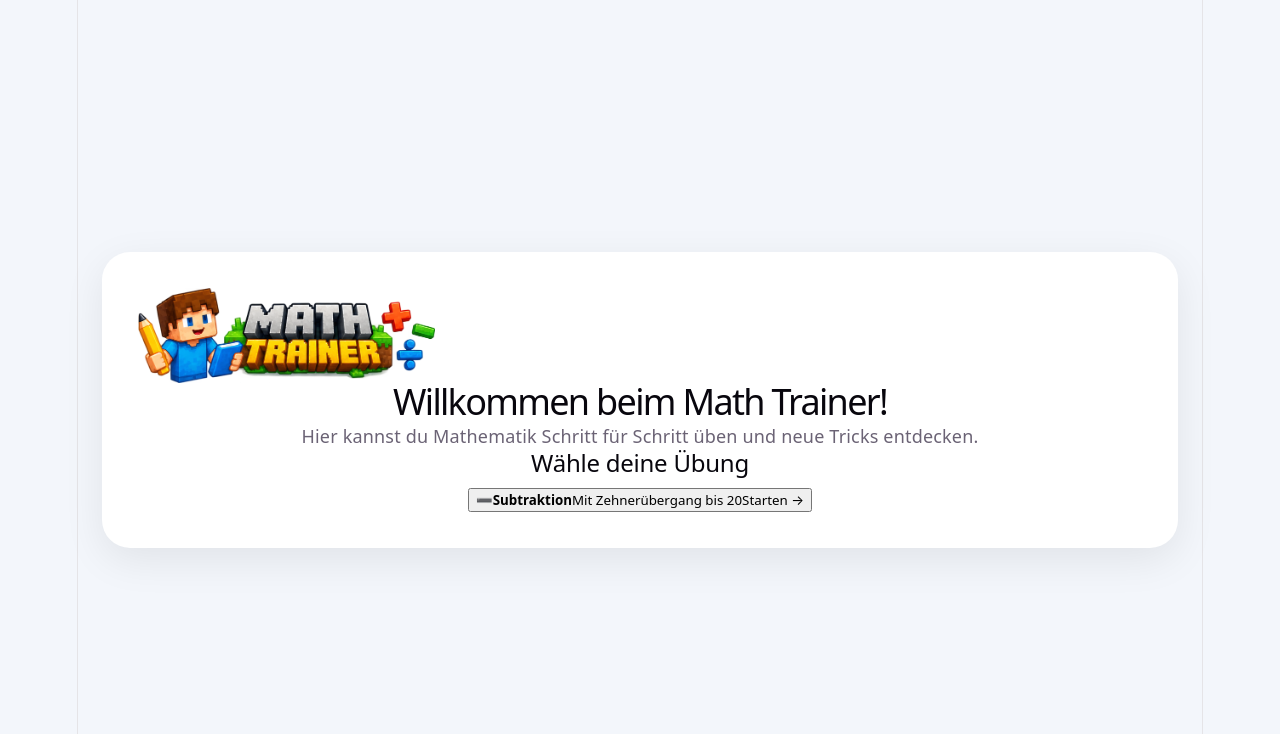
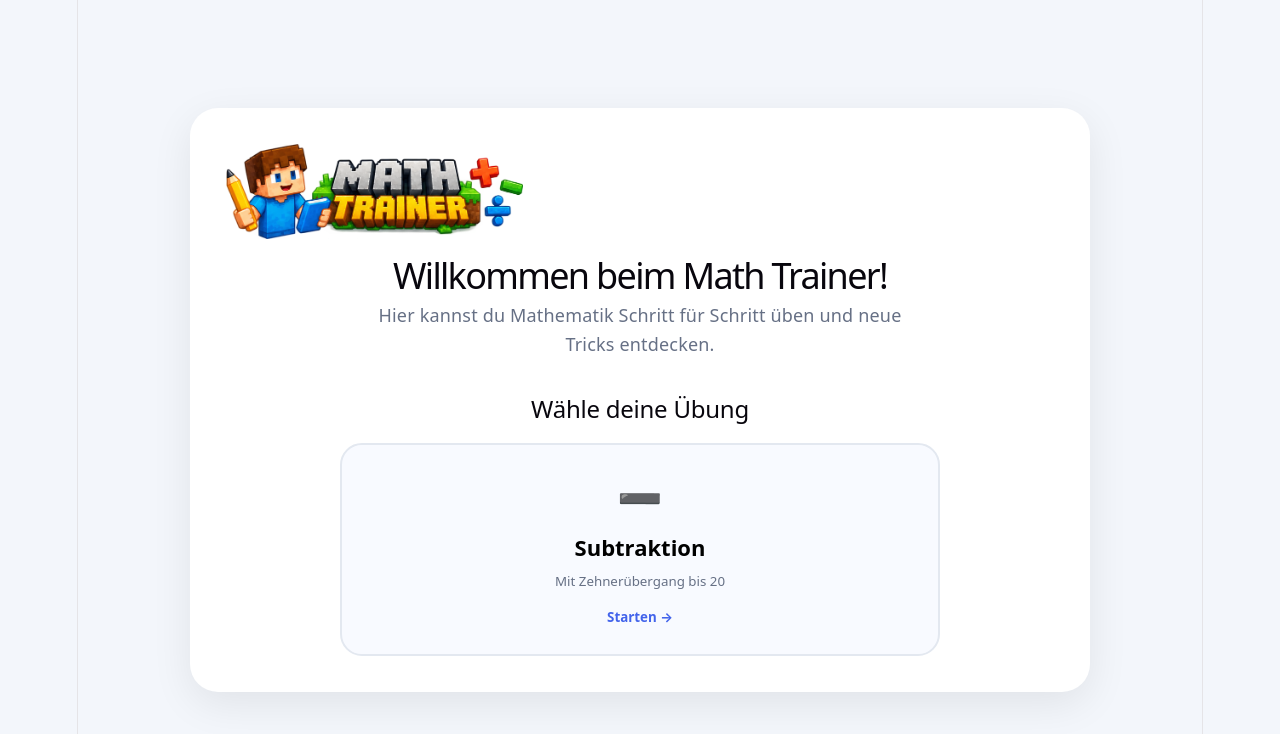
Before and after one commit to alexops-dev/Math-Trainer, a React (Vite) app in the folder math-trainer/: page / in a window 1280 px wide. Shown: the top 734 px of the page. Built offline with nearby package versions, Linux system fonts and the light colour scheme.

Commit message:
Added css for home and trainer pages

```diff
--- a/math-trainer/src/App.css
+++ b/math-trainer/src/App.css
@@ -693,3 +693,126 @@ h1 {
 .token-ten {
   border-color: #845ef7;
 }
+
+/* Home page */
+
+.home-page {
+  max-width: 900px;
+}
+
+.home-title {
+  margin-top: 24px;
+  margin-bottom: 12px;
+}
+
+.home-intro {
+  max-width: 560px;
+
+  margin:
+    0 auto
+    36px;
+
+  color: #667085;
+
+  font-size: 18px;
+  line-height: 1.6;
+}
+
+.exercise-selection-title {
+  margin-bottom: 20px;
+
+  font-size: 24px;
+}
+
+.exercise-cards {
+  display: grid;
+
+  grid-template-columns:
+    repeat(auto-fit, minmax(240px, 1fr));
+
+  gap: 20px;
+
+  max-width: 600px;
+
+  margin: 0 auto;
+}
+
+.exercise-card {
+  display: flex;
+  flex-direction: column;
+
+  align-items: center;
+
+  gap: 10px;
+
+  padding: 28px 24px;
+
+  border: 2px solid #e3e8f0;
+  border-radius: 22px;
+
+  background: #f8faff;
+
+  cursor: pointer;
+
+  transition:
+    transform 0.15s,
+    box-shadow 0.15s,
+    border-color 0.15s;
+}
+
+.exercise-card:hover {
+  transform: translateY(-2px);
+
+  border-color: #4263eb;
+
+  box-shadow:
+    0 10px 24px rgba(66, 99, 235, 0.12);
+}
+
+.exercise-card-icon {
+  font-size: 36px;
+}
+
+.exercise-card strong {
+  font-size: 22px;
+}
+
+.exercise-card > span:not(
+  .exercise-card-icon
+):not(
+  .exercise-card-action
+) {
+  color: #667085;
+}
+
+.exercise-card-action {
+  margin-top: 8px;
+
+  color: #4263eb;
+
+  font-weight: 700;
+}
+
+
+/* Trainer navigation */
+
+.back-button {
+  display: block;
+
+  border: none;
+
+  background: transparent;
+
+  color: #4263eb;
+
+  font-size: 16px;
+  font-weight: 700;
+
+  cursor: pointer;
+
+  margin-bottom: 12px;
+}
+
+.back-button:hover {
+  text-decoration: underline;
+}
```
